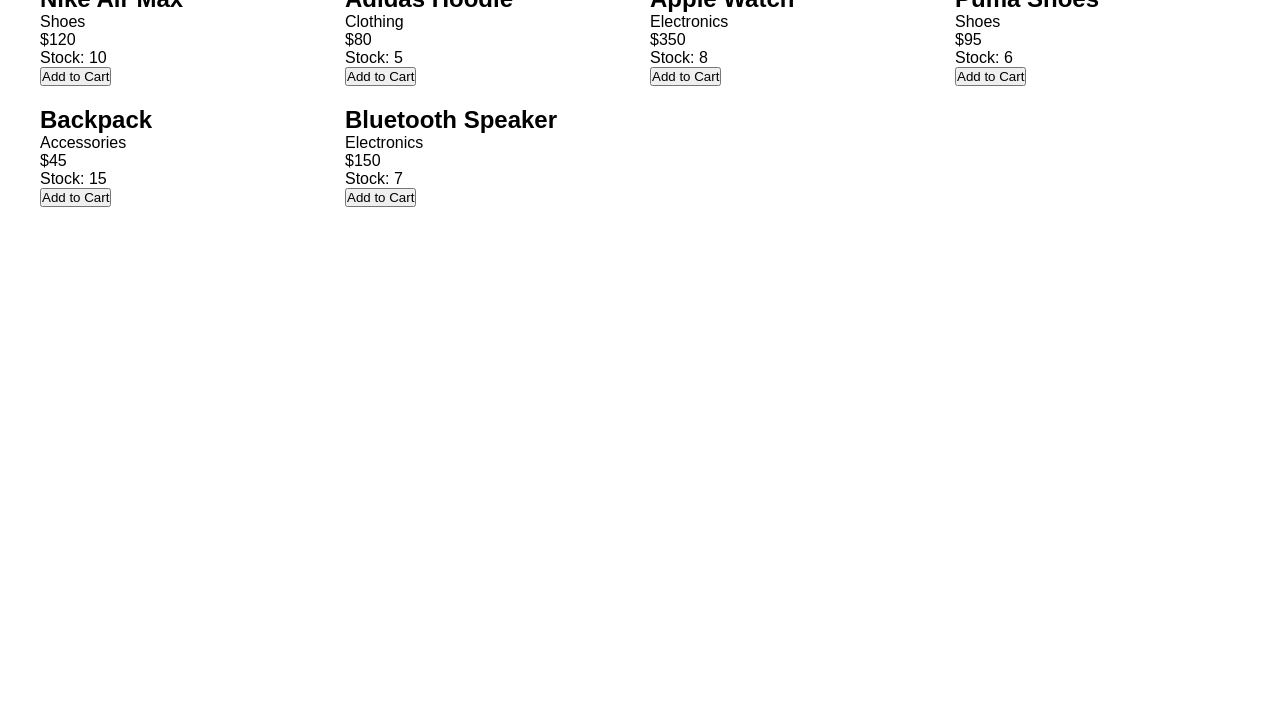
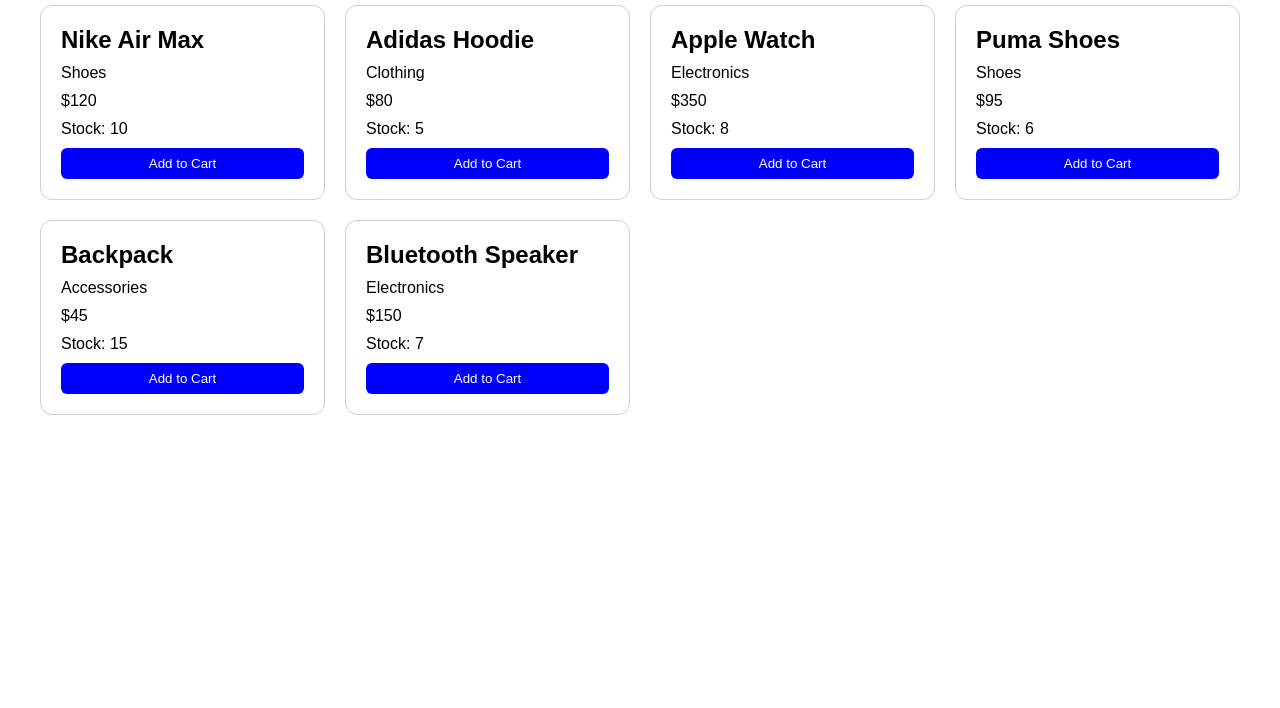
Before and after one commit to shohan-rhaman/Mini-Shopify-Store, a plain HTML site: page index.html in a window 1280 px wide. Shown: the part 92-800 px from the top of the page. Drawn offline with Linux system fonts and the light colour scheme.

Commit message:
Add to Cart UI

```diff
--- a/style.css
+++ b/style.css
@@ -13,4 +13,29 @@
     display:grid;
     grid-template-columns:repeat(auto-fit,minmax(250px,1fr));
     gap:20px;
+    margin-top: 20px;
 }
+
+.product-card{
+    padding: 20px;
+    border: 1px solid rgb(209, 207, 207);
+    border-radius: 12px;
+    background: #fff;
+    box-shadow: inset;
+    display: flex;
+    flex-direction: column;
+    gap: 10px;
+}
+
+.product-card button{
+    background: blue;
+    color: #fff;
+    padding: 8px 0 8px 0;
+    border: 0;
+    border-radius: 6px;
+    cursor: pointer;
+}
+
+.product-card button:hover{
+    background: rgb(44, 44, 250);
+}
```
Also changed, not shown: 1 other file.
